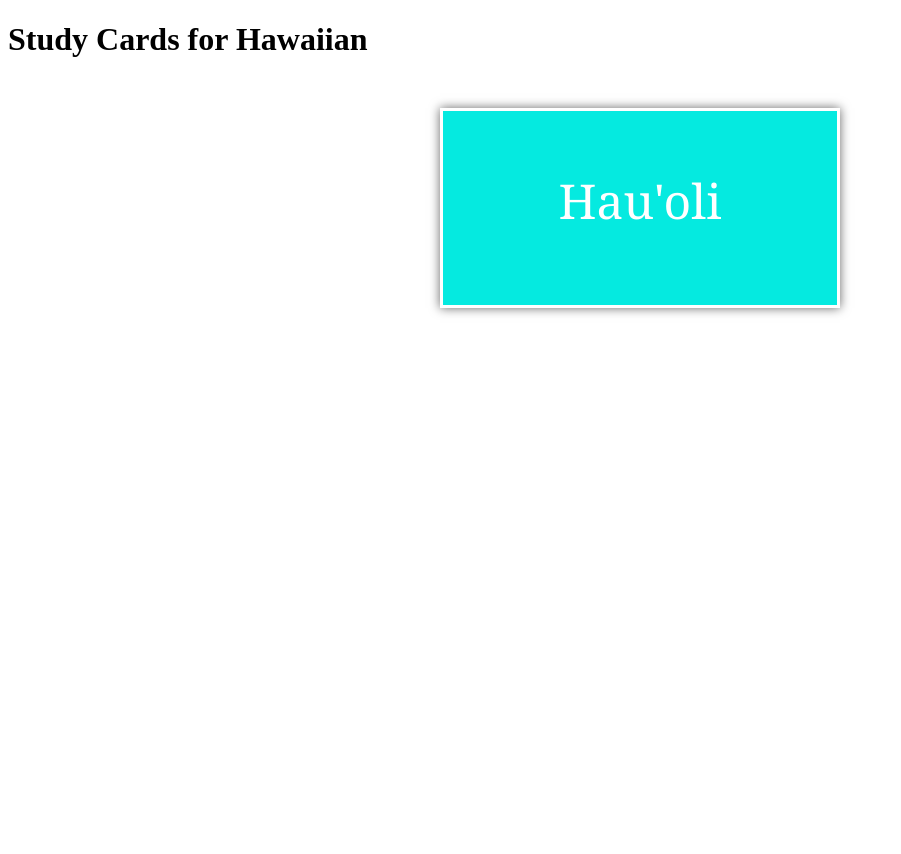
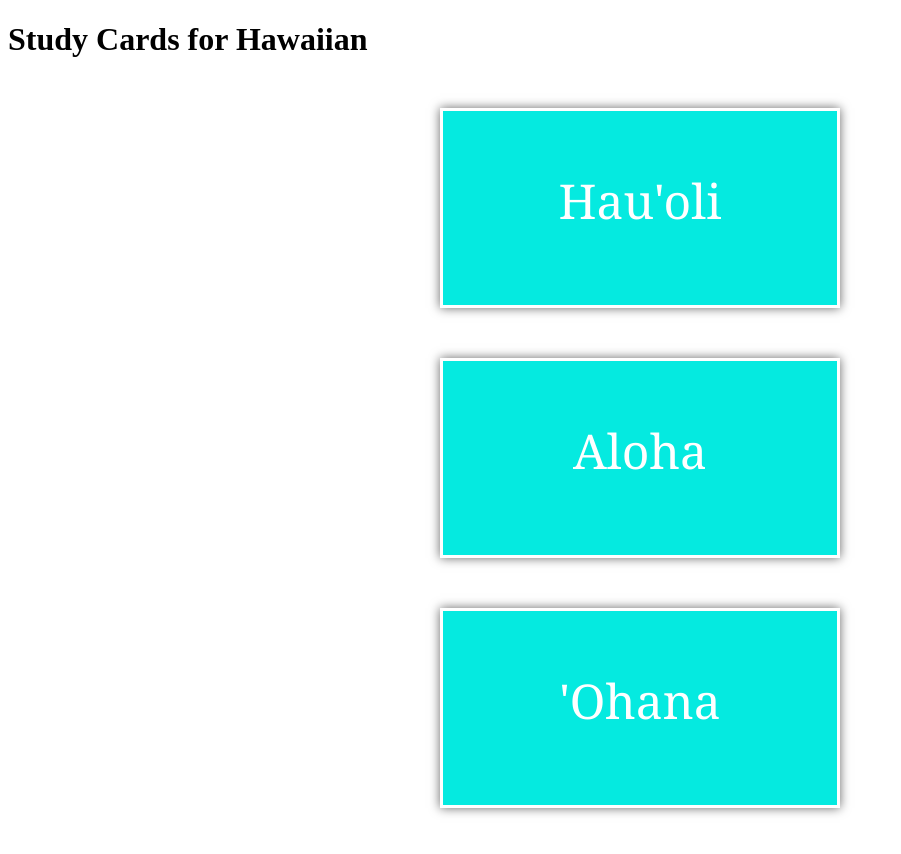
Before and after one commit to emilia-m26/html-css-js-practice, a plain HTML site: page flashcard.html in a window 1280 px wide. Shown: the whole page, without its empty margins (0-901 px from the left). Before the commit the page ends 800 px from the top, so only its background shows below. Drawn offline with Linux system fonts and the light colour scheme.

Commit message:
added more cards

```diff
--- a/flashcard.html
+++ b/flashcard.html
@@ -16,6 +16,20 @@
             <div class="side back">Happy<br/>Use: Hau'oli au. <br> Translation: I am happy.</div>
         </div>
     </div>
+
+    <div class="flipCard">
+        <div class="card" onclick="this.classList.toggle('flipped');">
+            <div class="side front">Aloha</div>
+            <div class="side back">Hello / Farewell<br/>Use: Aloha e Kaleo. <br> Translation: Hello Kaleo.</div>
+        </div>
+    </div>
+
+    <div class="flipCard">
+        <div class="card" onclick="this.classList.toggle('flipped');">
+            <div class="side front">'Ohana</div>
+            <div class="side back">Family<br/>Use: No Hawai'i ko'u 'ohana. <br> Translation: My family is from Hawai'i.</div>
+        </div>
+    </div>
 </body>
 
 </html>
```
